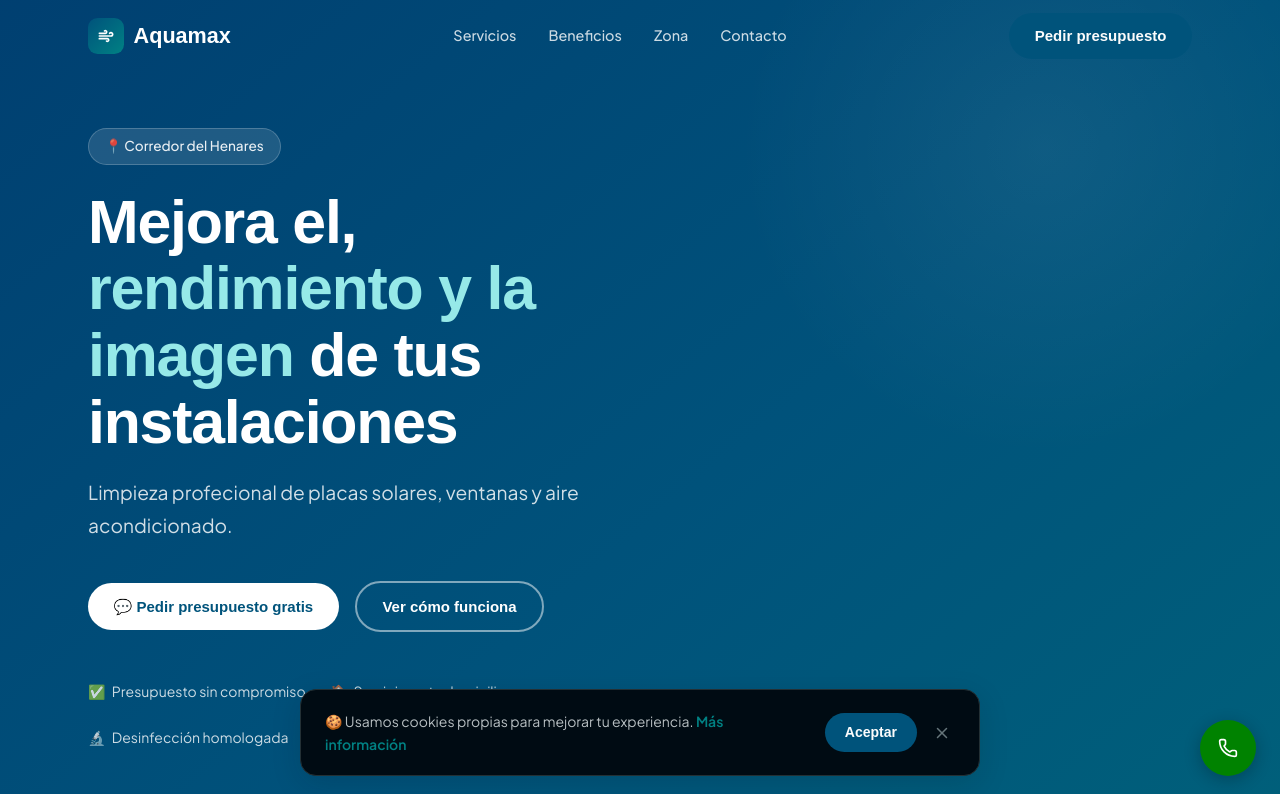
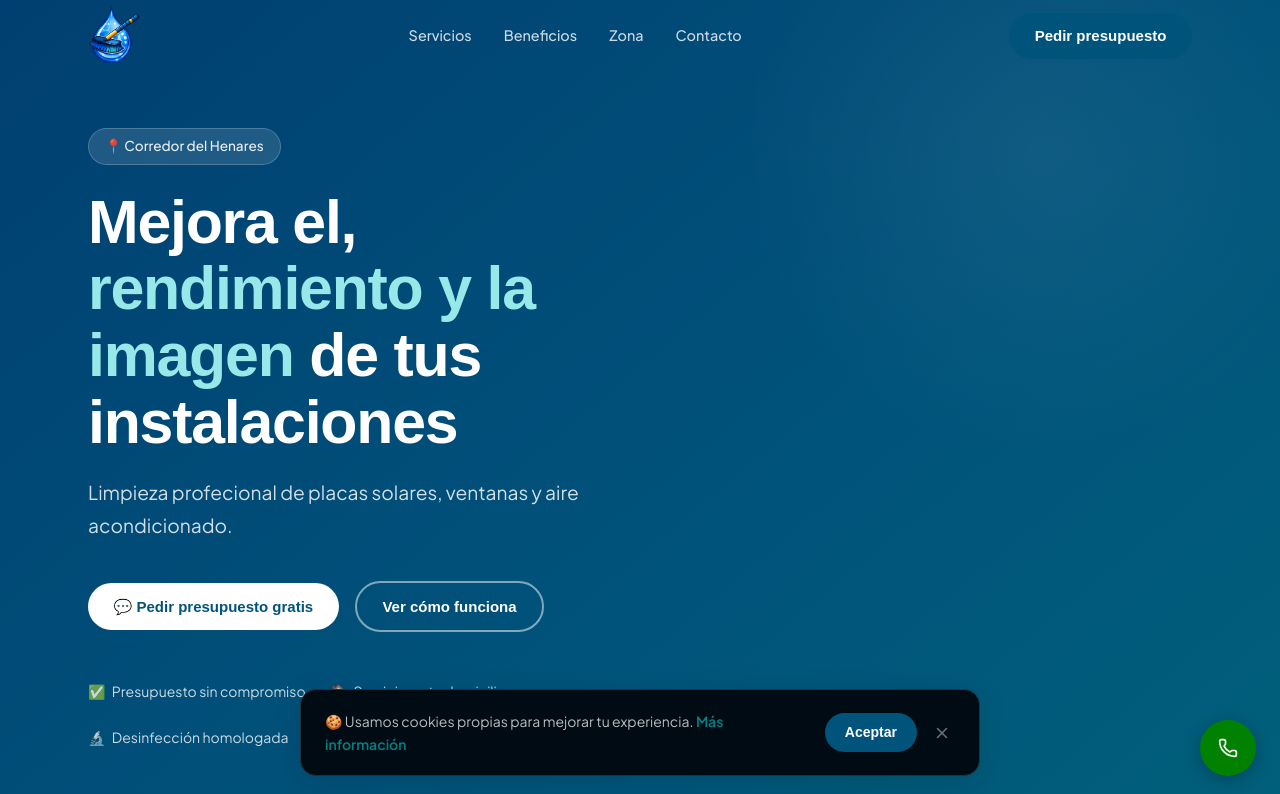
Before and after one commit to Thiago1102/AquaMax, a React (Vite) app: page / in a window 1280 px wide. Shown: the top 794 px of the page. Built offline with nearby package versions, Linux system fonts and the light colour scheme.

Commit message:
Actualiza logo y ajustes de interfaz

```diff
--- a/src/components/Footer.tsx
+++ b/src/components/Footer.tsx
@@ -1,4 +1,4 @@
-import { Wind, Phone, Mail, MapPin } from 'lucide-react'
+import { Phone, Mail, MapPin } from 'lucide-react'
 import { Link } from 'react-router-dom'
 
 const WA_NUMBER = '34600000000' // TODO: Reemplaza
@@ -16,17 +16,12 @@ export default function Footer() {
 
           {/* Marca */}
           <div>
-            <div style={{ display: 'flex', alignItems: 'center', gap: '0.6rem', marginBottom: '1rem' }}>
-              <div style={{
-                width: '2.25rem', height: '2.25rem',
-                background: 'linear-gradient(135deg, var(--color-primary), var(--color-accent))',
-                borderRadius: '0.6rem', display: 'flex', alignItems: 'center', justifyContent: 'center',
-              }}>
-                <Wind size={16} color="white" strokeWidth={2.5} />
-              </div>
-              <span style={{ fontFamily: 'var(--font-heading)', fontWeight: 700, fontSize: '1.3rem', color: 'white' }}>
-                Aquamax
-              </span>
+            <div style={{ marginBottom: '1rem' }}>
+              <img
+                src="/logo.PNG"
+                alt="Aquamax"
+                style={{ height: '2.8rem', width: 'auto', display: 'block' }}
+              />
             </div>
             <p style={{ fontSize: '0.9rem', color: 'oklch(0.70 0.02 220)', lineHeight: 1.7, maxWidth: '260px' }}>
               Limpieza y desinfección profesional de aires acondicionados para particulares en el Corredor del Henares.
--- a/src/components/Header.tsx
+++ b/src/components/Header.tsx
@@ -1,5 +1,5 @@
 import { useState, useEffect } from 'react'
-import { Menu, X, Wind } from 'lucide-react'
+import { Menu, X } from 'lucide-react'
 
 
 const WA_NUMBER = '34624040047'
@@ -56,18 +56,12 @@ export default function Header() {
         <div style={{ display: 'flex', alignItems: 'center', justifyContent: 'space-between', height: '4.5rem' }}>
 
           {/* Logo */}
-          <a href="#inicio" style={{ display: 'flex', alignItems: 'center', gap: '0.6rem', textDecoration: 'none' }}>
-            <div style={{
-              width: '2.25rem', height: '2.25rem',
-              background: 'linear-gradient(135deg, var(--color-primary), var(--color-accent))',
-              borderRadius: '0.6rem',
-              display: 'flex', alignItems: 'center', justifyContent: 'center',
-            }}>
-              <Wind size={16} color="white" strokeWidth={2.5} />
-            </div>
-            <span style={{ fontFamily: 'var(--font-heading)', fontWeight: 700, fontSize: '1.35rem', color: textColor, transition: 'color 0.3s' }}>
-              Aquamax
-            </span>
+          <a href="#inicio" style={{ display: 'inline-flex', alignItems: 'center', textDecoration: 'none' }}>
+            <img
+              src="/logo.PNG"
+              alt="Aquamax"
+              style={{ height: '3.8rem', width: 'auto', display: 'block' }}
+            />
           </a>
 
           {/* Nav escritorio */}
```
Also changed, not shown: public/logo.PNG (added).
